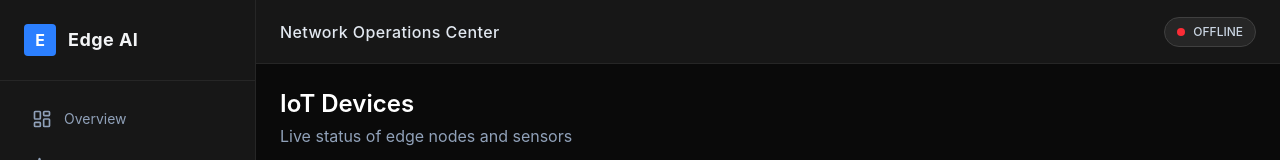
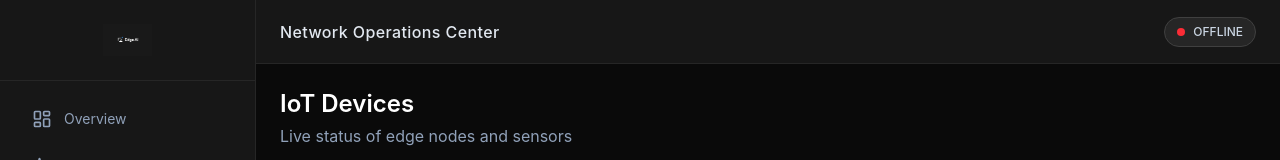
Before and after one commit to titangamer001/edge-ai-frontend, a React (Vite) app: page /devices in a window 1280 px wide. Shown: the top 160 px of the page. Built offline with nearby package versions, Linux system fonts and the light colour scheme; no server answers.

Commit message:
Update application logo in sidebar

```diff
--- a/src/App.tsx
+++ b/src/App.tsx
@@ -25,9 +25,8 @@ const Sidebar = () => {
 
   return (
     <div className="w-64 bg-neutral-900 border-r border-neutral-800 flex flex-col h-full">
-      <div className="p-6 flex items-center gap-3 border-b border-neutral-800">
-        <div className="w-8 h-8 rounded bg-blue-500 flex items-center justify-center font-bold text-white ">E</div>
-        <span className="font-bold text-gray-100 tracking-wide text-lg">Edge AI</span>
+      <div className="p-6 flex items-center justify-center border-b border-neutral-800">
+        <img src="/logo.png" alt="Edge AI Logo" className="h-8 object-contain" style={{ filter: 'invert(1) hue-rotate(180deg) brightness(1.2)', mixBlendMode: 'screen' }} />
       </div>
       <nav className="flex-1 py-4 flex flex-col gap-1 overflow-y-auto">
         {links.map(l => (
```
Also changed, not shown: public/logo.png (added).
